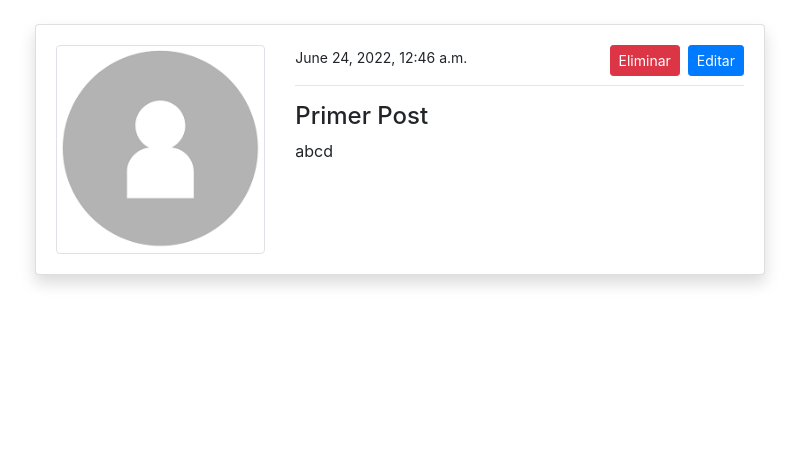
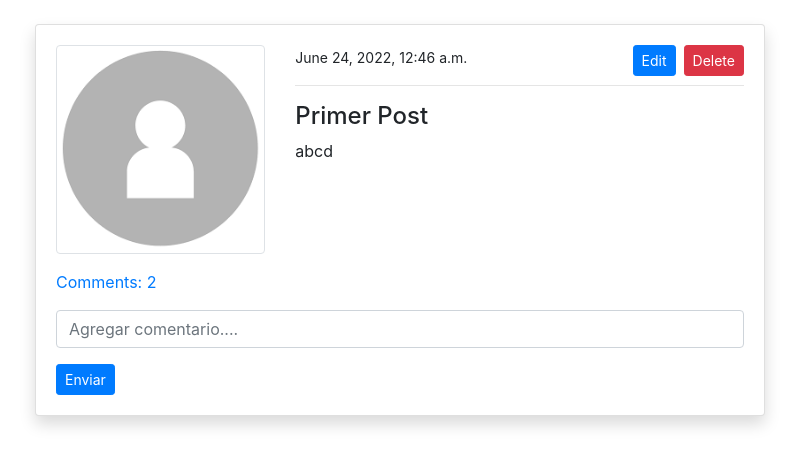
Before and after one commit to imanol-ortiz/WebDjango-Python-, a Django app: page /post_detail/2/ in a window 1280 px wide. Shown: the part 56-522 px from the top of the page, without its empty margins (240-1039 px from the left). Run offline with Django 4.2, Linux system fonts and the light colour scheme; a user stored in the database is signed in; data comes from the database, SQL or seed files in the repository; both versions use the stored data as it was after the commit; some libraries are stand-ins or nearby versions.

Commit message:
ya se puede comentar los post y mejora en la privacidad

```diff
--- a/Blog/settings.py
+++ b/Blog/settings.py
@@ -122,6 +122,8 @@ CRISPY_TEMPLATE_PACK = 'bootstrap4'
 
 LOGIN_REDIRECT_URL = 'home'
 
+LOGIN_URL = 'users/login'
+
 STATIC_URL = 'static/'
 
 # Default primary key field type
--- a/blogapp/admin.py
+++ b/blogapp/admin.py
@@ -1,7 +1,8 @@
 from django.contrib import admin
-from .models import Postmodel
+from .models import Postmodel, comment
 # Register your models here.
 
 class Postmodeladmin(admin.ModelAdmin):
     list_display = ('titulo', 'date_created')
 admin.site.register(Postmodel, Postmodeladmin)
+admin.site.register(comment)
--- a/blogapp/forms.py
+++ b/blogapp/forms.py
@@ -1,6 +1,5 @@
-from attr import fields
 from django import forms
-from .models import Postmodel
+from .models import Postmodel,comment
 
 class Postmodelform(forms.ModelForm):
     contenido= forms.CharField(widget=forms.Textarea(attrs={'rows': 4}))
@@ -13,3 +12,10 @@ class Postupdateform(forms.ModelForm):
     class Meta:
         model = Postmodel
         fields = ('titulo', 'contenido')
+
+class commentform(forms.ModelForm):
+    content= forms.CharField(
+        label='', widget=forms.TextInput(attrs={'placeholder': 'Agregar comentario....'}))
+    class Meta:
+        model = comment
+        fields = ('content',)
--- a/blogapp/models.py
+++ b/blogapp/models.py
@@ -1,6 +1,7 @@
 from django.db import models
 from django.contrib.auth.models import User
 # Create your models here.
+
 
 class Postmodel(models.Model):
     titulo = models.CharField(max_length=100)
@@ -10,5 +11,20 @@ class Postmodel(models.Model):
 
     class Meta:
         ordering = ('-date_created',)
+
+    def commentcount(self):
+        return self.comment_set.all().count()
+
+    def comments(self):
+        return self.comment_set.all()
+
     def __str__(self):
         return self.titulo
+
+class comment(models.Model):
+    user = models.ForeignKey(User, on_delete= models.CASCADE)
+    post = models.ForeignKey(Postmodel, on_delete= models.CASCADE)
+    content = models.CharField(max_length = 200)
+
+    def __str__(self):
+        return self.content
--- a/blogapp/views.py
+++ b/blogapp/views.py
@@ -1,6 +1,7 @@
 from django.shortcuts import render, redirect
 from .models import Postmodel
-from .forms import Postmodelform, Postupdateform
+from .forms import Postmodelform, Postupdateform, commentform
+from django.contrib.auth.decorators import login_required
 # Create your views here.
 
 def home(request):
@@ -22,16 +23,29 @@ def home(request):
 
     return render(request, 'Blog/home.html', context)
 
+
 def about(request):
     return
 
+@login_required
 def post_detail(request, pk):
     post = Postmodel.objects.get(id=pk)
+    if request.method == 'POST':
+        c_form = commentform(request.POST)
+        if c_form.is_valid():
+            instance = c_form.save(commit=False)
+            instance.user= request.user
+            instance.post = post
+            instance.save()
+            return redirect('blog-post-detail', pk=post.id)
+    else:
+        c_form = commentform()
     context = {
         'post':post,
+        'c_form': c_form,
     }
     return render(request,'blog/post_detail.html',context)
-
+@login_required
 def post_edit(request, pk):
     post = Postmodel.objects.get(id=pk)
     if request.method == 'POST':
@@ -46,15 +60,13 @@ def post_edit(request, pk):
         'form': form,
     }
     return render(request, 'blog/post_edit.html', context)
-
+@login_required
 def post_delete(request, pk):
     post = Postmodel.objects.get(id=pk)
     if request.method == 'POST':
         post.delete()
 
-# Redirigir a home
-
-        return redirect('home')
+        return redirect('/blog/')
     context = {
         'post': post
     }
--- a/templates/Blog/post_delete.html
+++ b/templates/Blog/post_delete.html
@@ -13,7 +13,7 @@
                     <form method="POST">
                         {% csrf_token %}
                         <a class="btn btn-secondary btn-sm" href="{% url 'blog-post-detail' post.id %}">Cancelar</a>
-                        <input class="btn btn-primary btn-sm" type="submit" value="Confirm">
+                        <input class="btn btn-primary btn-sm" type="submit" value="Confirmar">
                     </form>
                 </div>
             </div>
--- a/templates/Blog/post_detail.html
+++ b/templates/Blog/post_detail.html
@@ -1,8 +1,7 @@
 {% extends 'partials/base.html' %}
-{% block title %} Post {% endblock %}
+{% block title %}Post Detail Page{% endblock %}
 {% load crispy_forms_tags %}
 {% block content %}
-
 <div class="container">
     <div class="row mt-5 pt-3">
         <div class="col-md-8 offset-md-2">
@@ -14,21 +13,49 @@
                         </div>
                         <div class="col-md-8">
                             <small>{{ post.date_created }}</small>
-                            <span><a class="btn btn-primary float-right btn-sm" href="{% url 'blog-post-edit' post.id %}">Editar</a></span>
-                            <span><a class="btn btn-danger mx-2  float-right btn-sm" href="{% url 'blog-post-delete' post.id %}">Eliminar</a></span>
+                            {% if post.author == request.user %}
+                            <span><a class="btn btn-danger float-right btn-sm"
+                                    href="{% url 'blog-post-delete' post.id %}">Delete</a></span>
+                            <span><a class="btn btn-primary mx-2 float-right btn-sm"
+                                    href="{% url 'blog-post-edit' post.id %}">Edit</a></span>
+                            {% endif %}
                             <hr>
-                            <h4>{{ post.titulo}} </h4>
+                            <h4>{{ post.titulo }}</h4>
                             <p>
                                 {{ post.contenido }}
                             </p>
-
-
                         </div>
                     </div>
+                    <p class="mt-3">
+                        <a class="" data-toggle="collapse" href="#collapseExample" role="button" aria-expanded="false"
+                            aria-controls="collapseExample">
+                            Comments: {{ post.commentcount }}
+                        </a>
+                    </p>
+                    <div class="collapse" id="collapseExample">
+                        <div style="height: 250px; overflow-y: scroll;" class="card card-body">
+                            {% for comment in post.comments %}
+                            <p class="text-justify">
+                            <div class="row">
+                                <div class="col-md-3">
+                                    {{ comment.user.username }}
+                                </div>
+                                <div class="col-md-9">
+                                    {{ comment.content }}
+                                </div>
+                            </div>
+                            </p>
+                            {% endfor %}
+                        </div>
+                    </div>
+                        <form method="POST">
+                            {% csrf_token %}
+                            {{ c_form|crispy }}
+                            <input class="btn btn-primary btn-sm" type="submit" value="Enviar">
+                        </form>
                 </div>
             </div>
         </div>
     </div>
 </div>
-
 {% endblock %}
--- a/users/views.py
+++ b/users/views.py
@@ -1,6 +1,7 @@
 from django.shortcuts import render, redirect
 from django.contrib.auth.forms import UserCreationForm
 from .forms import Sign_upform, Userupdateform, ProfileupdateForm
+from django.contrib.auth.decorators import login_required
 
 # Create your views here.
 
@@ -18,6 +19,7 @@ def sign_up(request):
     }
     return render(request, 'users/sign_up.html', context)
 
+@login_required
 def profile(request):
     if request.method == 'POST':
         u_form = Userupdateform(request.POST or None, instance = request.user )
```
Also changed, not shown: blogapp/migrations/0001_initial.py, blogapp/migrations/0002_alter_postmodel_options.py (deleted), db.sqlite3, media/profile/BW_QTJVM9h.png (added), users/migrations/0001_initial.py, users/migrations/0002_alter_profilemodel_image.py (deleted), users/migrations/0003_alter_profilemodel_image.py (deleted).
